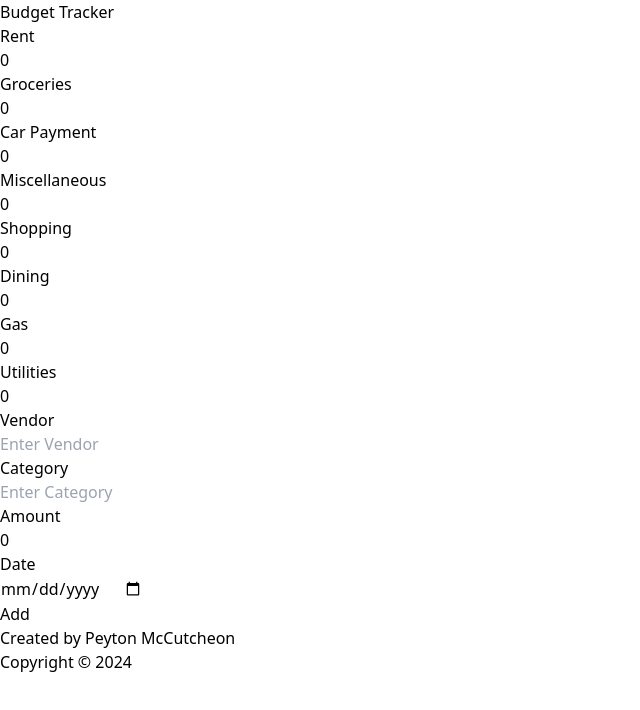
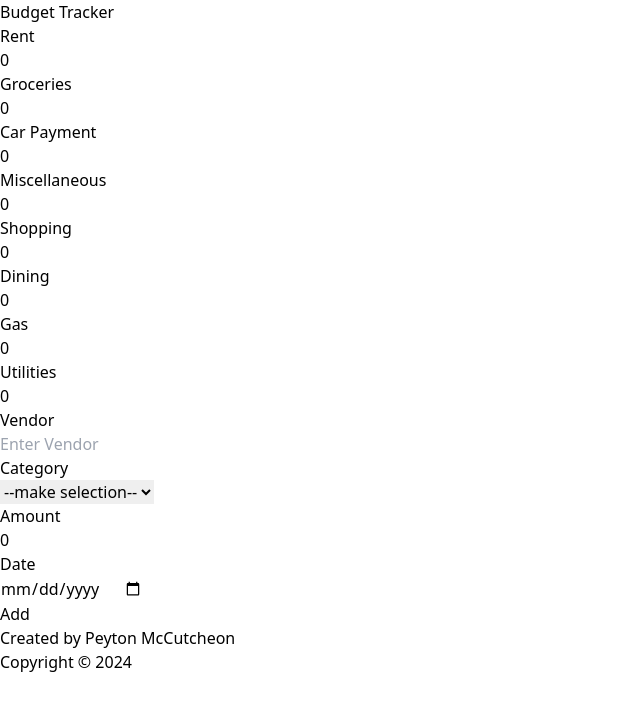
Before and after one commit to peytonm4/budget_tracker_tailwind_vite_react, a React (Vite) app: page / in a window 1280 px wide. Shown: the top 710 px of the page, without its empty margins (0-640 px from the left). Built offline with nearby package versions, Linux system fonts and the light colour scheme.

Commit message:
made input fields required and converted Category input from text area into a select dropdown list

```diff
--- a/src/ExpenseInputArea.jsx
+++ b/src/ExpenseInputArea.jsx
@@ -1,4 +1,5 @@
 import React, { useState } from "react";
+import categories from "./categories.js";
 
 function ExpenseInputArea(props) {
 	const [expense, setExpense] = useState({
@@ -35,6 +36,7 @@ function ExpenseInputArea(props) {
 				<div className="flex flex-col bg-slate-200">
 					<div className="w-40 bg-white p-2 border-stone-900 border-2 text-center">Vendor</div>
 					<input
+						required
 						name="vendor"
 						className="w-40 bg-yellow-200 text-center"
 						onChange={handleChange}
@@ -44,17 +46,25 @@ function ExpenseInputArea(props) {
 				</div>
 				<div className="flex flex-col bg-slate-200">
 					<div className="w-40 bg-white p-2 border-stone-900 border-2 text-center">Category</div>
-					<input
+					<select
+						required
 						name="category"
 						className="w-40 bg-yellow-200 text-center"
 						onChange={handleChange}
 						value={expense.category}
-						placeholder="Enter Category"
-					></input>
+					>
+						<option value="" className="">
+							--make selection--
+						</option>
+						{categories.map((item) => (
+							<option value={item.category}>{item.category}</option>
+						))}
+					</select>
 				</div>
 				<div className="flex flex-col bg-slate-200">
 					<div className="w-40 bg-white p-2 border-stone-900 border-2 text-center">Amount</div>
 					<input
+						required
 						name="amount"
 						className="w-40 bg-yellow-200 text-center"
 						onChange={handleChange}
@@ -65,6 +75,7 @@ function ExpenseInputArea(props) {
 				<div className="flex flex-col bg-slate-200">
 					<div className="w-40 bg-white p-2 border-stone-900 border-2 text-center">Date</div>
 					<input
+						required
 						name="date"
 						type="date"
 						className="w-40 bg-yellow-200 text-center"
```
